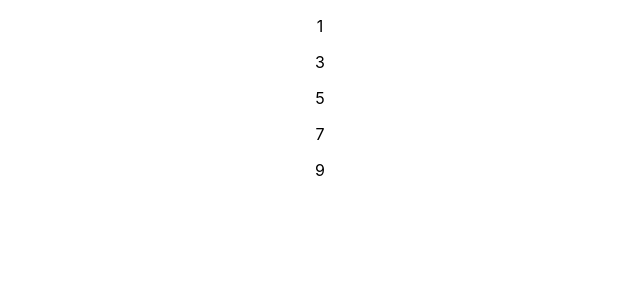
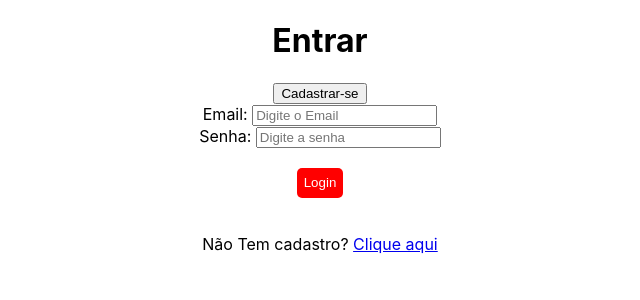
Before and after one commit to rafaelcrempe/Projeto_PS, a React (Create React App) app in the folder projeto_react/: page / in a window 1280 px wide. Shown: the top 300 px of the page, without its empty margins (320-960 px from the left). Built offline with nearby package versions, Linux system fonts and the light colour scheme.

Commit message:
revisao html, css e controle de variaveis

```diff
--- a/projeto_react/src/App.css
+++ b/projeto_react/src/App.css
@@ -36,3 +36,15 @@
     transform: rotate(360deg);
   }
 }
+
+.buttonSuccess {
+  background: red;
+  color: white;
+  cursor: pointer;
+  border: none;
+  border-radius: 5px;
+  height: 30px;
+  padding: 7px;
+  margin: 20px;
+
+}
--- a/projeto_react/src/App.js
+++ b/projeto_react/src/App.js
@@ -3,24 +3,57 @@ import './App.css';
 
 function App() { // aqui é JavaScript
 
- // Faça um lista com todos os numeros mas exiba apenas o numeros
- // impares
+  let email = ""
 
- let lista = [0, 1, 2, 3, 4, 5, 6, 7, 8, 9, 10];
+  function mudaEmail(valor){
+    email = valor
+  }
 
- let impares = [];
+  let senha = ""
 
- for(let i= 0; i < lista.length; i++){
-    if(lista[i] % 2 == 1){
-      impares.push(<p>{lista[i]}</p>);
-    }
+  function mudarSenha(valor){
+    senha = valor
+  }
 
- }
+  function enviar(){
+    alert(`Email: ${email}\nSenha: ${senha}`)
+  }
+
+  let isLogin = true;
 
   return ( // Aqui é html
     <main className="App">
 
-   {impares}
+      <h1>Entrar</h1>
+
+      <button onClick={() => {isLogin = !isLogin}} >
+        {isLogin && ("Cadastrar-se")}
+        {!isLogin && ("Voltar para o login")}
+      </button>
+
+      {!isLogin && (
+      <form className="register" >
+
+      </form>
+      )}
+
+      {isLogin && (
+      <form className="login" >
+
+        <label>
+          Email: <input name="Email" type="email" placeholder="Digite o Email" onChange={(e) => mudaEmail(e.target.value)} /><br/>
+        </label>
+
+        <label>
+          Senha: <input name="Senha" type="password" placeholder="Digite a senha" onChange={(e) => mudarSenha(e.target.value)} /><br/>
+        </label>
+
+      <button className="buttonSuccess" onClick={() => enviar()} >Login</button>
+
+      <p>Não Tem cadastro? <a href="#">Clique aqui</a></p>
+
+      </form>
+      )}
 
     </main>
   );
```
